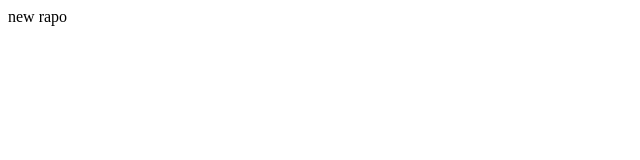
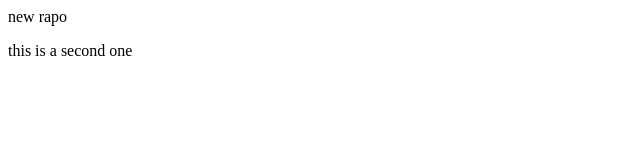
Before and after one commit to husnainkhalid712/localrepo, a plain HTML site: page localrepo/index.html in a window 1280 px wide. Shown: the whole page, without its empty margins (0-640 px from the left). Drawn offline with Linux system fonts and the light colour scheme.

Commit message:
add new status

```diff
--- a/localrepo/index.html
+++ b/localrepo/index.html
@@ -1 +1,2 @@
 <p> new rapo</p>
+<p>this is a second one </p>
```
Also changed, not shown: 1 other file.
